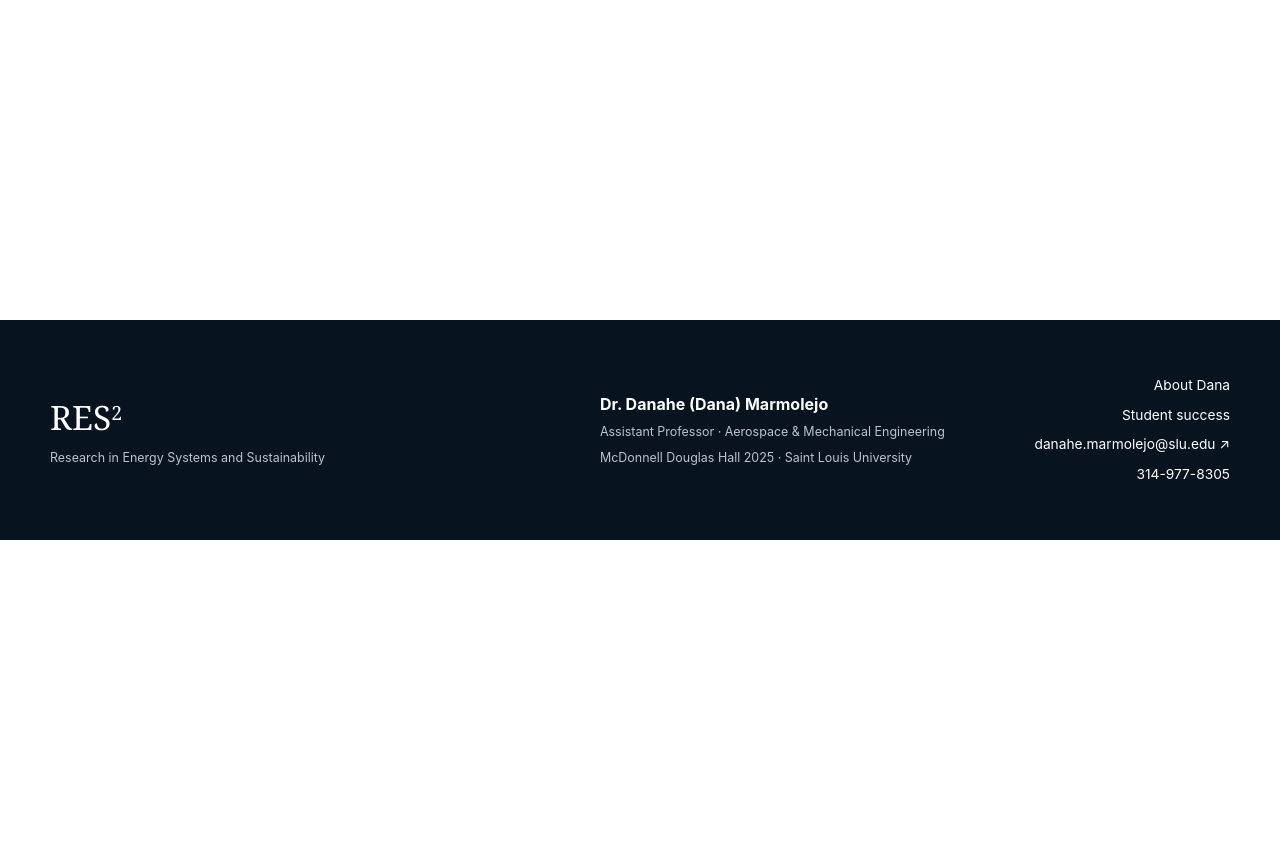
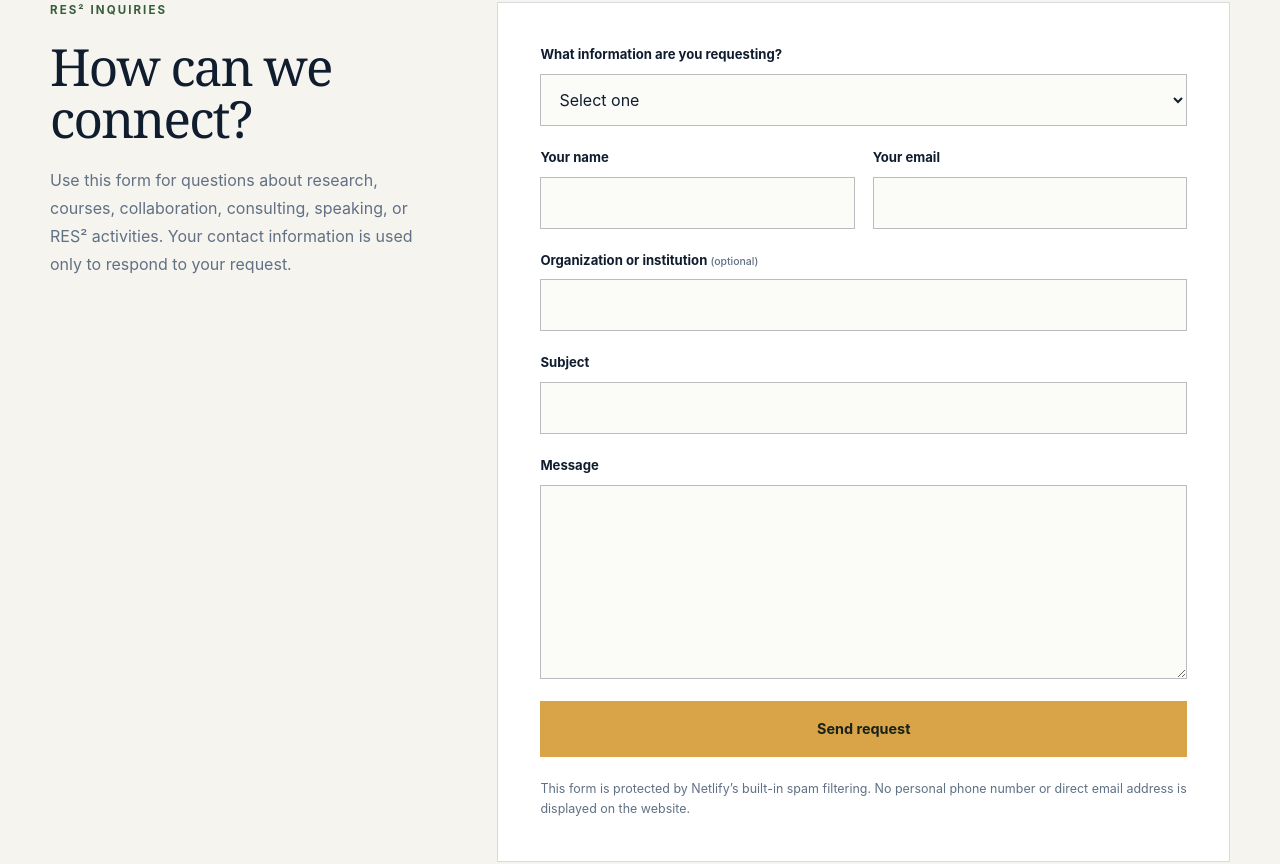
Before and after one commit to danahhhe-droid/res2-research-group, a Next.js app: page /contact in a window 1280 px wide. Before the commit this address had no page. Shown: the part 572-1436 px from the top of the page. Before the commit the page ends 1112 px from the top, so only its background shows below. Built offline with nearby package versions, Linux system fonts and the light colour scheme.

Commit message:
Add files via upload

```diff
--- a/app/awards/page.tsx
+++ b/app/awards/page.tsx
@@ -1,6 +1,8 @@
 import { Arrow, PageHero } from "../site-shell";
 
 const recognitions = [
+  { year: "2026", type: "Teaching excellence", title: "Banpu Professorship for Teaching Excellence", text: "Recognized by Saint Louis University’s School of Science and Engineering for sustained excellence and innovation in engineering education." },
+  { year: "2026", type: "Faculty recognition", title: "SSE Excellence in Teaching Award · Engineering & Aviation", text: "Recognition from the Saint Louis University School of Science and Engineering for excellence in teaching and student learning." },
   { year: "2026", type: "Student & team recognition", title: "Second Place · SLU Sigma Xi Research Symposium", text: "Recognition for RES²-associated research on data-center clusters and energy–water demand across cooling strategies.", href: "https://www.slu.edu/news/announcements/2026/april/sigma-xi-reseach-symposium-awards.php" },
   { year: "2024", type: "Faculty recognition", title: "KEEN Campus Rising Star", text: "Recognition for advancing entrepreneurial-minded learning and student-centered engineering education." },
   { year: "2024", type: "Faculty fellowship", title: "Engineering Unleashed Fellow", text: "Selected for the Statics Studio faculty-development experience and its application to engineering learning." },
@@ -13,6 +15,6 @@ export default function AwardsPage() {
   return <main>
     <PageHero eyebrow="Awards & recognition" title="Recognition for scholarship, education, service, and student work." intro="A record of selected honors that reflect the RES² commitment to rigorous engineering, meaningful education, and student development." />
     <section className="section shell"><div className="recognition-list">{recognitions.map((item) => <article className="recognition-item" key={item.title}><div><span>{item.year}</span><small>{item.type}</small></div><div><h2>{item.title}</h2><p>{item.text}</p>{item.href && <a className="text-link profile-link" href={item.href}>View source <Arrow /></a>}</div></article>)}</div></section>
-    <section className="award-note"><div className="shell"><p>This page highlights selected recognitions. Have a correction or an award to add?</p><a className="button button-accent" href="mailto:danahe.marmolejo@slu.edu?subject=RES2%20award%20update">Send an update <Arrow /></a></div></section>
+    <section className="award-note"><div className="shell"><p>This page highlights selected recognitions. Have a correction or an award to add?</p><a className="button button-accent" href="/contact">Send an update <Arrow /></a></div></section>
   </main>;
 }
--- a/app/consultancy/page.tsx
+++ b/app/consultancy/page.tsx
@@ -13,6 +13,6 @@ export default function ConsultancyPage() {
   return <main>
     <PageHero eyebrow="Consultancy" title="Rigorous analysis for consequential energy decisions." intro="Independent thinking, transparent assumptions, and useful deliverables for industry, public organizations, and academic partners." />
     <section className="section shell"><div className="service-grid">{services.map(([title,text]) => <article key={title}><h3>{title}</h3><p>{text}</p></article>)}</div></section>
-    <section className="consultancy section"><div className="shell consultancy-grid"><div><p className="eyebrow">A practical engagement</p><h2>Diagnose. Model. Translate.</h2><p className="consultancy-promise">The scope is shaped around the decision—not a predetermined deliverable.</p></div><div className="consultancy-copy"><div className="engagement-grid"><div><strong>Diagnose</strong><p>Clarify losses, bottlenecks, stakeholders, and the highest-value questions.</p></div><div><strong>Model</strong><p>Build transparent simulations, screening analyses, and scenarios.</p></div><div><strong>Translate</strong><p>Turn results into decisions, tools, recommendations, and training.</p></div></div><a className="button button-accent" href="mailto:danahe.marmolejo@slu.edu?subject=Consultancy%20inquiry">Discuss a project <Arrow /></a></div></div></section>
+    <section className="consultancy section"><div className="shell consultancy-grid"><div><p className="eyebrow">A practical engagement</p><h2>Diagnose. Model. Translate.</h2><p className="consultancy-promise">The scope is shaped around the decision—not a predetermined deliverable.</p></div><div className="consultancy-copy"><div className="engagement-grid"><div><strong>Diagnose</strong><p>Clarify losses, bottlenecks, stakeholders, and the highest-value questions.</p></div><div><strong>Model</strong><p>Build transparent simulations, screening analyses, and scenarios.</p></div><div><strong>Translate</strong><p>Turn results into decisions, tools, recommendations, and training.</p></div></div><a className="button button-accent" href="/contact">Discuss a project <Arrow /></a></div></div></section>
   </main>;
 }
--- /dev/null
+++ b/app/contact/page.tsx
@@ -0,0 +1,35 @@
+import { PageHero } from "../site-shell";
+
+const inquiryTypes = [
+  "Course information",
+  "Research opportunity",
+  "Research collaboration",
+  "Consultancy or industry project",
+  "Speaking or professional activity",
+  "News, award, or website correction",
+  "Other",
+];
+
+export default function ContactPage() {
+  return <main>
+    <PageHero eyebrow="Request information" title="Start a conversation." intro="Select the purpose of your inquiry so your message can be reviewed and directed efficiently." />
+    <section className="section shell inquiry-layout">
+      <div className="inquiry-intro">
+        <p className="eyebrow dark">RES² inquiries</p>
+        <h2>How can we connect?</h2>
+        <p>Use this form for questions about research, courses, collaboration, consulting, speaking, or RES² activities. Your contact information is used only to respond to your request.</p>
+      </div>
+      <form className="inquiry-form" name="res2-inquiry" method="POST" action="/thank-you" data-netlify="true" netlify-honeypot="bot-field">
+        <input type="hidden" name="form-name" value="res2-inquiry" />
+        <p className="form-hidden"><label>Do not fill this out: <input name="bot-field" /></label></p>
+        <label className="form-field"><span>What information are you requesting?</span><select name="inquiry-type" defaultValue="" required><option value="" disabled>Select one</option>{inquiryTypes.map((type) => <option value={type} key={type}>{type}</option>)}</select></label>
+        <div className="form-row"><label className="form-field"><span>Your name</span><input type="text" name="name" autoComplete="name" required /></label><label className="form-field"><span>Your email</span><input type="email" name="email" autoComplete="email" required /></label></div>
+        <label className="form-field"><span>Organization or institution <small>(optional)</small></span><input type="text" name="organization" autoComplete="organization" /></label>
+        <label className="form-field"><span>Subject</span><input type="text" name="subject" required /></label>
+        <label className="form-field"><span>Message</span><textarea name="message" rows={7} required /></label>
+        <button className="button button-accent" type="submit">Send request</button>
+        <p className="form-note">This form is protected by Netlify’s built-in spam filtering. No personal phone number or direct email address is displayed on the website.</p>
+      </form>
+    </section>
+  </main>;
+}
--- a/app/coursework/page.tsx
+++ b/app/coursework/page.tsx
@@ -10,7 +10,7 @@ const courses = [
 export default function CourseworkPage() {
   return <main>
     <PageHero eyebrow="Coursework" title="Courses built around understanding, practice, and transfer." intro="Students move between fundamentals, physical intuition, computation, communication, and open-ended engineering decisions." />
-    <section className="section shell"><div className="course-grid">{courses.map(([code,title,text]) => <article className="course-card" key={code}><span>{code}</span><h3>{title}</h3><p>{text}</p><a href="mailto:danahe.marmolejo@slu.edu?subject=Course%20information">Request course information <Arrow /></a></article>)}</div></section>
+    <section className="section shell"><div className="course-grid">{courses.map(([code,title,text]) => <article className="course-card" key={code}><span>{code}</span><h3>{title}</h3><p>{text}</p><a href="/contact">Request course information <Arrow /></a></article>)}</div></section>
     <section className="section soft-section"><div className="shell teaching-principles"><div><span>01</span><h3>See the system</h3><p>Visual models and physical demonstrations reveal how individual equations fit a larger engineering system.</p></div><div><span>02</span><h3>Practice the reasoning</h3><p>Structured problem-solving develops judgment, verification habits, and confidence.</p></div><div><span>03</span><h3>Connect to value</h3><p>Open-ended work asks who a solution serves, what it changes, and how success should be measured.</p></div></div></section>
   </main>;
 }
--- a/app/globals.css
+++ b/app/globals.css
@@ -246,6 +246,22 @@ sup { font-size: 0.58em; line-height: 0; }
 .award-note { padding: 55px 0; color: #fff; background: #153f50; }
 .award-note .shell { display: flex; justify-content: space-between; align-items: center; gap: 30px; }
 
+.inquiry-layout { display: grid; grid-template-columns: .68fr 1.32fr; gap: 70px; align-items: start; }
+.inquiry-intro { position: sticky; top: 30px; }
+.inquiry-intro h2, .thank-you-panel h2 { margin: 0 0 22px; font: 500 clamp(2.4rem,4vw,4.2rem)/1.02 var(--serif); letter-spacing: -.035em; }
+.inquiry-intro > p:last-child { max-width: 460px; color: var(--muted); line-height: 1.75; }
+.inquiry-form { padding: 42px; display: grid; gap: 22px; border: 1px solid var(--rule); background: #fff; }
+.form-hidden { position: absolute; left: -10000px; }
+.form-row { display: grid; grid-template-columns: 1fr 1fr; gap: 18px; }
+.form-field { display: grid; gap: 9px; }
+.form-field > span { color: var(--ink); font-size: .82rem; font-weight: 700; }
+.form-field small { color: var(--muted); font-weight: 500; }
+.form-field input, .form-field select, .form-field textarea { width: 100%; min-height: 52px; padding: 12px 14px; border: 1px solid rgba(16,29,47,.28); border-radius: 0; color: var(--ink); background: #fbfbf8; font: 1rem/1.45 var(--sans); }
+.form-field textarea { min-height: 165px; resize: vertical; }
+.form-note { margin: 0; color: var(--muted); font-size: .78rem; line-height: 1.6; }
+.thank-you-panel { max-width: 800px; }
+.thank-you-panel p { max-width: 660px; margin: 0 0 30px; color: var(--muted); line-height: 1.75; }
+
 .consultancy { color: var(--white); background: linear-gradient(120deg, #173727, #0b2932 58%, #10213a); }
 .consultancy-grid { display: grid; grid-template-columns: .85fr 1.15fr; gap: 100px; align-items: start; }
 .consultancy-copy > p { margin: 0; max-width: 660px; color: #ccdad5; font-size: 1.08rem; line-height: 1.75; }
@@ -303,6 +319,8 @@ sup { font-size: 0.58em; line-height: 0; }
   .guide-layout aside { position: static; }
   .education-banner { grid-template-columns: 1fr; }
   .footer-grid { grid-template-columns: 1fr 1fr; }
+  .inquiry-layout { grid-template-columns: 1fr; gap: 35px; }
+  .inquiry-intro { position: static; }
 }
 
 @media (max-width: 580px) {
@@ -337,4 +355,6 @@ sup { font-size: 0.58em; line-height: 0; }
   .student-path i { transform: rotate(90deg); }
   .footer-grid { grid-template-columns: 1fr; }
   .footer-contact { text-align: left; }
+  .form-row { grid-template-columns: 1fr; }
+  .inquiry-form { padding: 28px 20px; }
 }
--- a/app/news/page.tsx
+++ b/app/news/page.tsx
@@ -1,6 +1,10 @@
 import { Arrow, PageHero } from "../site-shell";
 
 const news = [
+  {date:"August 2026", category:"Teaching recognition", title:"Banpu Professorship recognizes excellence in engineering education", text:"Dr. Dana Marmolejo received the 2026 Banpu Professorship for Teaching Excellence, recognizing sustained contributions to rigorous, engaging, and student-centered engineering learning."},
+  {date:"June 2026", category:"Conference presentation", title:"Energy justice and sustainability education presented at ASEE 2026", text:"Work presented at the ASEE Annual Conference in Charlotte examined a collaborative inquiry approach to bridging the green divide through energy justice and sustainability education.", href:"https://peer.asee.org/"},
+  {date:"July 2026", category:"Workforce development", title:"MEET faculty community advances energy and thermo-fluids education", text:"As an Energy and Thermo-Fluids facilitator, Dr. Marmolejo worked with faculty in Boise to develop learning experiences that strengthen systems thinking, entrepreneurial mindset, and workforce preparation.", href:"https://engineeringunleashed.com/meet-july-2026"},
+  {date:"March 2026", category:"Professional development", title:"ACE Train-the-Trainer Summit supports character-centered engineering", text:"Participation in the Milwaukee summit expanded approaches for integrating professional character, responsibility, and human-centered decision-making into engineering education."},
   {date:"November 2025", category:"Publications · LinkedIn announcement", title:"Two RES² undergraduate research papers are published through ASME IMECE 2025", text:"The publications examine energy use in McDonnell Douglas Hall and the transportation sector of the Saint Louis metropolitan energy inventory. The work was developed with undergraduate researchers and in collaboration with Dr. J. S. Onésimo Sándoval.", links:[{label:"Building energy paper",href:"https://lnkd.in/gkThABR7"},{label:"Transportation energy paper",href:"https://lnkd.in/gr3PYjJP"}]},
   {date:"April 2026", category:"Student recognition", title:"RES²-associated student team earns second place at the SLU Sigma Xi Research Symposium", text:"The project mapped data-center clusters and estimated energy–water demand across cooling strategies, connecting infrastructure growth with resource planning.", href:"https://www.slu.edu/news/announcements/2026/april/sigma-xi-reseach-symposium-awards.php"},
   {date:"July 2026", category:"Faculty development", title:"National workshop advances entrepreneurial mindset in energy and thermo-fluids", text:"Faculty from multiple KEEN institutions worked together in Boise to develop learning experiences for mechanical engineering energy and thermo-fluids courses.", href:"https://engineeringunleashed.com/meet-july-2026"},
@@ -11,6 +15,6 @@ export default function NewsPage() {
   return <main>
     <PageHero eyebrow="News" title="Updates from RES² research, education, and student work." intro="Recognition, presentations, workshops, collaborations, and milestones from the group and its broader professional community." />
     <section className="section shell"><div className="news-list">{news.map((item,index) => <article className={index === 0 ? "news-item featured" : "news-item"} key={item.title}><div><span>{item.date}</span><small>{item.category}</small></div><div><h2>{item.title}</h2><p>{item.text}</p>{item.links ? <div className="news-links">{item.links.map((link) => <a className="text-link profile-link" href={link.href} key={link.href}>{link.label} <Arrow /></a>)}</div> : <a className="text-link profile-link" href={item.href}>Read more <Arrow /></a>}</div></article>)}</div></section>
-    <section className="news-submit"><div className="shell news-submit-grid"><h2>Have a RES² update to share?</h2><div><p>Send the date, title, a short description, a link, and one approved image. The item can then be added to this page.</p><a className="button button-accent" href="mailto:danahe.marmolejo@slu.edu?subject=RES2%20news%20update">Submit a news update <Arrow /></a></div></div></section>
+    <section className="news-submit"><div className="shell news-submit-grid"><h2>Have a RES² update to share?</h2><div><p>Send the date, title, a short description, a link, and one approved image. The item can then be added to this page.</p><a className="button button-accent" href="/contact">Submit a news update <Arrow /></a></div></div></section>
   </main>;
 }
--- a/app/people/page.tsx
+++ b/app/people/page.tsx
@@ -24,7 +24,7 @@ export default function PeoplePage() {
     <section className="section people-alumni"><div className="shell">
       <div className="section-heading compact-heading"><div><p className="eyebrow dark">Research alumni</p><h2>Former students and the work they advanced.</h2></div><p>This living record recognizes students who have contributed to RES² research, presentations, publications, and project development.</p></div>
       <div className="people-grid alumni-grid">{alumni.map((person) => <article className="person-card" key={person.name}><span>Research alum</span><h3>{person.name}</h3><strong>{person.focus}</strong><p>{person.detail}</p></article>)}</div>
-      <div className="people-path"><div><strong>Interested in joining the group?</strong><p>Prospective student researchers can share their interests, relevant coursework, and the kind of problem they hope to explore.</p></div><a className="button button-accent" href="mailto:danahe.marmolejo@slu.edu?subject=Interest%20in%20RES2%20research">Introduce yourself <Arrow /></a></div>
+      <div className="people-path"><div><strong>Interested in joining the group?</strong><p>Prospective student researchers can share their interests, relevant coursework, and the kind of problem they hope to explore.</p></div><a className="button button-accent" href="/contact">Introduce yourself <Arrow /></a></div>
     </div></section>
   </main>;
 }
--- a/app/research/page.tsx
+++ b/app/research/page.tsx
@@ -27,7 +27,7 @@ export default function ResearchPage() {
     <section className="section soft-section">
       <div className="shell">
         <div className="section-heading compact-heading"><div><p className="eyebrow dark">Selected work</p><h2>Research grounded in real systems and useful questions.</h2></div><p>Projects combine rigorous thermodynamic analysis with visualization, systems thinking, and student-led discovery.</p></div>
-        <div className="project-grid">{projects.map(([title,text]) => <article key={title}><h3>{title}</h3><p>{text}</p><a href="mailto:danahe.marmolejo@slu.edu?subject=Research%20collaboration">Discuss collaboration <Arrow /></a></article>)}</div>
+        <div className="project-grid">{projects.map(([title,text]) => <article key={title}><h3>{title}</h3><p>{text}</p><a href="/contact">Discuss collaboration <Arrow /></a></article>)}</div>
       </div>
     </section>
   </main>;
--- a/app/site-shell.tsx
+++ b/app/site-shell.tsx
@@ -43,8 +43,7 @@ export function SiteFooter() {
         <div className="footer-contact">
           <a href="/about">About Dana</a>
           <a href="/student-success">Student success</a>
-          <a href="mailto:danahe.marmolejo@slu.edu">danahe.marmolejo@slu.edu <Arrow /></a>
-          <a href="tel:+13149778305">314-977-8305</a>
+          <a href="/contact">Contact Dana <Arrow /></a>
         </div>
       </div>
     </footer>
--- /dev/null
+++ b/app/thank-you/page.tsx
@@ -0,0 +1,12 @@
+import { Arrow, PageHero } from "../site-shell";
+
+export default function ThankYouPage() {
+  return <main>
+    <PageHero eyebrow="Request received" title="Thank you for reaching out." intro="Your message has been submitted through the RES² inquiry form." />
+    <section className="section shell thank-you-panel">
+      <h2>What happens next?</h2>
+      <p>Your inquiry will be reviewed and routed according to the topic you selected. Please allow one to two business days for a response.</p>
+      <a className="button button-accent" href="/">Return to the home page <Arrow /></a>
+    </section>
+  </main>;
+}
```
